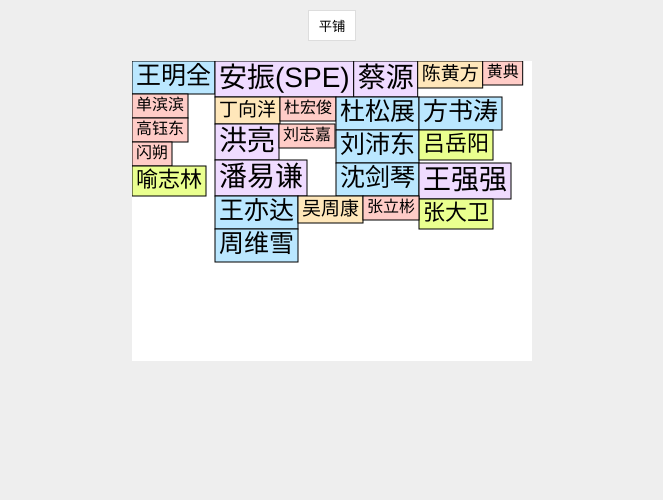
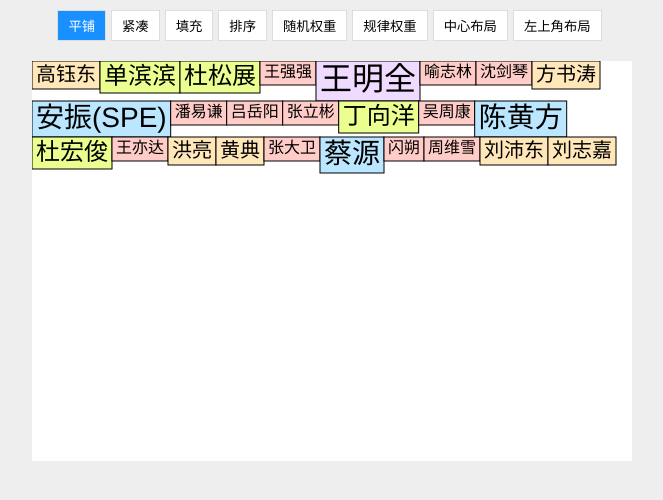
Before and after one commit to HustLiuCN/layout, a website built with webpack: page demos/demo.html in a window 1280 px wide. Both pictures are taken after a click on the button "平铺". Shown: the whole page, without its empty margins (308-971 px from the left). Built offline with nearby package versions, Linux system fonts and the light colour scheme; a small style sheet from the web is missing.

Commit message:
中心布局 - 1

```diff
--- a/demos/demo.html
+++ b/demos/demo.html
@@ -9,7 +9,10 @@
 <body>
     <main>
         <div id="toolbar"></div>
-        <canvas id="canvas"></canvas>
+        <div class="canvas-box">
+            <canvas id="canvas"></canvas>
+            <canvas id="wrapper"></canvas>
+        </div>
     </main>
 </body>
 <script src="dist/word.build.js"></script>
--- a/src/interface.d.ts
+++ b/src/interface.d.ts
@@ -1,6 +1,7 @@
 interface IWordCloud {
   // words: IWord[]
   cvs: HTMLCanvasElement
+  axisCvs: HTMLCanvasElement
 }
 
 interface IWord {
--- a/src/toolbar.ts
+++ b/src/toolbar.ts
@@ -13,7 +13,13 @@ class Toolbar {
       const o = document.createElement('button')
       o.className = 'toolbar-btn'
       o.innerText = tool[0]
-      o.addEventListener('click', tool[1])
+      o.addEventListener('click', () => {
+        document.querySelectorAll('.toolbar-btn').forEach(btn => {
+          btn.classList.remove('active')
+        })
+        o.classList.add('active')
+        tool[1]()
+      })
       oFrag.appendChild(o)
     }
     this.container.appendChild(oFrag)
--- a/src/utils.ts
+++ b/src/utils.ts
@@ -7,7 +7,24 @@ export function mixin(names) {
     weight: Math.floor(Math.random() * 5),
   }))
 }
-
+export function mixin2(names) {
+  return names.map((n, i) => {
+    let weight = 4
+    if (i > 13) {
+      weight = 0
+    } else if (i > 7) {
+      weight = 1
+    } else if (i > 3) {
+      weight = 2
+    } else if (i > 0) {
+      weight = 3
+    }
+    return {
+      text: n,
+      weight,
+    }
+  }).sort(() => Math.random() * 10 - 5)
+}
 /**
  * 修改 canvas 字体设置
  */
@@ -23,9 +40,21 @@ export function _changeSize(size: number): string {
  * 边的重叠不算作相交
  * true -> 相交
  */
-export function _checkOverlap(rect1: IWordRect, rect2: IWordRect): boolean {
+export function _checkTwoOverlap(rect1: IWordRect, rect2: IWordRect): boolean {
   return Math.min(rect1.x + rect1.w, rect2.x + rect2.w) > Math.max(rect1.x, rect2.x) &&
           Math.min(rect1.y + rect1.h, rect2.y + rect2.h) > Math.max(rect1.y, rect2.y)
+}
+export function _checkHasOverlap(rect: IWordRect, rectList: IWordRect[], { width, height }: HTMLCanvasElement) {
+  const { x, y, w, h } = rect
+  if (x < 0 || y < 0 || x + w > width || y + h > height) {
+    return true
+  }
+  for (let pos of rectList) {
+    if (_checkTwoOverlap(rect, pos)) {
+      return true
+    }
+  }
+  return false
 }
 
 /**
--- a/src/word.ts
+++ b/src/word.ts
@@ -1,6 +1,6 @@
 import words from '../mock-data/words'
 import Toolbar from './toolbar'
-import { mixin, _changeSize, _checkOverlap, _findNoBottomItem, _findNoRightItem, _getColor } from './utils'
+import { mixin, mixin2, _changeSize, _checkHasOverlap, _checkTwoOverlap, _findNoBottomItem, _findNoRightItem, _getColor } from './utils'
 
 /**
  * 创建 canvas
@@ -12,40 +12,70 @@ const rect = cvs.getBoundingClientRect()
 cvs.width = rect.width * ratio
 cvs.height = rect.height * ratio
 
+const axisCvs = document.getElementById('canvas') as HTMLCanvasElement
+axisCvs.width = rect.width * ratio
+axisCvs.height = rect.height * ratio
+
 /**
  * WordCloud
  */
 class WordCloud {
   constructor({
     cvs,
+    axisCvs,
   }: IWordCloud) {
     this.cvs = cvs
     this.ctx = cvs.getContext('2d')
     this.ratio = window.devicePixelRatio || 1
     this.ctx.textBaseline = 'top'
 
-    this.words = mixin(words).map((w, i) => ({ ...w, id: i }))
+    this.axisCvs = axisCvs
+    // this.words = mixin(words).map((w, i) => ({ ...w, id: i }))
+    this.words = mixin2(words).map((w, i) => ({ ...w, id: i }))
+
     this.pos = []
+    this.origin = { x: 0, y: 0 }
+
+    // 方向
+    this.dir = 0
 
     this._initToolbar()
   }
 
   _initToolbar = () => {
     new Toolbar([
-      ['平铺', () => this._tile('easy')]
+      ['平铺', () => this._tile('easy')],
+      ['紧凑', () => this._tile('compact')],
+      ['填充', () => this._tile('fill')],
+      ['排序', () => this._sort()],
+      ['随机权重', () => this._randomWeight()],
+      ['规律权重', () => this._ruledWeight()],
+      ['中心布局', () => this._origin()],
+      ['左上角布局', () => this._origin(0, 0)]
     ])
   }
 
-  _remixWords = () => {
+  _randomWeight = () => {
     this.words = mixin(words).map((w, i) => ({ ...w, id: i }))
+  }
+  _ruledWeight = () => {
+    this.words = mixin2(words).map((w, i) => ({ ...w, id: i }))
+  }
+  _sort = () => {
+    this.words.sort((a, b) => b.weight - a.weight)
+  }
+  _origin = (x?: number, y?: number) => {
+    const { width, height } = this.cvs
+    this.origin = { x: x ?? width / 2, y: y ?? height / 2 }
+    this._sort()
+    this._tile('origin')
   }
 
   /**
    * 平铺绘制
    * 从画布左上角开始, 所有单词字号相同
    */
-  _tile = (mode: string) => {
-    this._remixWords()
+  _tile = (mode?: string) => {
     // clear
     this._clear()
 
@@ -56,15 +86,30 @@ class WordCloud {
       // save 当前画布状态
       ctx.save()
       // 修改字体
-      const size = 16 + weight * 3
+      const size = 16 + weight * 4
       ctx.font = _changeSize(size * ratio)
       // 矩形长度
       const w = ctx.measureText(text).width + 8 * ratio
       // 矩形高度
       const h = (size + 8) * ratio
       // 矩形布局起点
-      // const { x, y } = this._getPosByLine(w)
-      const { x, y } = this._getPosCompact(w, h)
+      let fn
+      switch (mode) {
+        case 'easy':
+          fn = this._getPosByLine
+          break
+        case 'compact':
+          fn = this._getPosCompact
+          break
+        case 'origin':
+          fn = this._getPosFromOrigin
+          break
+        case 'fill':
+        default:
+          fn = this._getPosFilled
+          break
+      }
+      const { x, y } = fn(w, h)
       // 矩形布局信息
       const rect: IWordRect = { x, y, w, h }
       this._paintText(text, rect, weight)
@@ -77,10 +122,10 @@ class WordCloud {
   /**
    * 优先当前行, 当前行排满后排入下一行, 且保证与当前行无重叠, 即以当前行最大的坐标 y 作为下一行起点
    */
-  _getPosByLine = (len: number) => {
-    const { pos, cvs } = this
+  _getPosByLine = (len: number, h: number) => {
+    const { pos, cvs, origin } = this
     if (!pos.length) {
-      return { x: 0, y: 0 }
+      return origin
     }
     const { width } = cvs
     const last = pos[pos.length - 1]
@@ -101,17 +146,15 @@ class WordCloud {
    * 从上至下: 以最小 y 坐标作为起点
    */
   _getPosCompact = (w: number, h: number) => {
-    const { pos } = this
+    const { pos, origin, cvs } = this
     if (!pos.length) {
-      return { x: 0, y: 0 }
+      return origin
     }
-    const xOrder = this._orderByX(pos)
-    const yOrder = this._orderByY(pos)
     const noRightList = _findNoRightItem(pos)
     for (let item of noRightList) {
       let x = item.x + item.w
       let y = item.y
-      let isOverlap = this._checkOverlap({ x, y, w, h })
+      let isOverlap = _checkHasOverlap({ x, y, w, h }, pos, cvs)
       if (!isOverlap) {
         return { x, y }
       }
@@ -121,7 +164,7 @@ class WordCloud {
     for (let item of noBottomList) {
       let x = item.x
       let y = item.y + item.h
-      let isOverlap = this._checkOverlap({ x, y, w, h })
+      let isOverlap = _checkHasOverlap({ x, y, w, h }, pos, cvs)
       if (!isOverlap) {
         return { x, y }
       }
@@ -131,24 +174,67 @@ class WordCloud {
   }
 
   /**
-   * 判断 rect 与其他画布中的矩形是否相交
+   * 尽可能填充整个画布, 以每一个坐标相交点作为起点
    */
-  _checkOverlap = (rect: IWordRect) => {
-    const { cvs, pos } = this
-    const { x, y, w, h } = rect
-    if (x + w > cvs.width) {
-      return true
+  _getPosFilled = (w: number, h: number) => {
+    const { pos, origin, cvs } = this
+    if (!pos.length) {
+      return origin
     }
-    for (let p of pos) {
-      if (_checkOverlap(rect, p)) {
-        return true
+    const xAxis = [0, ...new Set(pos.map(p => p.x + p.w))].sort((a, b) => a - b)
+    const yAxis = [0, ...new Set(pos.map(p => p.y + p.h))].sort((a, b) => a - b)
+    for (let y of yAxis) {
+      for (let x of xAxis) {
+        if (!_checkHasOverlap({ x, y, w, h}, pos, cvs)) {
+          return { x, y }
+        }
       }
     }
-    return false
+
+    console.log('===no position===')
+    return { x: 350, y: 250 }
   }
 
-  _orderByX = (pos: IWordRect[]) => pos.slice().sort((a, b) => (a.x + b.w - b.x - b.w))
-  _orderByY = (pos: IWordRect[]) => pos.slice().sort((a, b) => (a.y + b.h - b.y - b.h))
+  /**
+   * 从中心向四周辐射
+   */
+  _getPosFromOrigin = (w: number, h: number) => {
+    const { pos, origin, cvs } = this
+    if (!pos.length) {
+      return { x: origin.x - w / 2, y: origin.y - h / 2 }
+    }
+
+    const xAxis = [...new Set(pos.map(p => p.x).concat(pos.map(p => p.x + p.w)))].sort((a, b) => a - b)
+    const yAxis = [...new Set(pos.map(p => p.y).concat(pos.map(p => p.y + p.h)))].sort((a, b) => a - b)
+
+    for (let y of yAxis) {
+      for (let x of xAxis) {
+        // left-top
+        let a = { x, y, w, h}
+        if (!_checkHasOverlap(a, pos, cvs)) {
+          return { x, y }
+        }
+        // left-bottom
+        let b = { x, y: y - h, w, h }
+        if (!_checkHasOverlap(b, pos, cvs)) {
+          return { x, y: y - h }
+        }
+        // right-top
+        let c = { x: x - w, y, w, h }
+        if (!_checkHasOverlap(c, pos, cvs)) {
+          return { x: x - w, y }
+        }
+        // right-bottom
+        let d = { x: x - w, y: - h, w, h }
+        if (!_checkHasOverlap(d, pos, cvs)) {
+          return { x: x - w, y: y - h }
+        }
+      }
+    }
+
+    console.log('===no position===');
+    return { x: 550, y: 350 }
+  }
 
   /**
    * 绘制文字
@@ -165,6 +251,18 @@ class WordCloud {
     ctx.fillText(text, x + 4 * ratio, y + 4 * ratio)
   }
 
+  /**
+   * 绘制直线
+   */
+  _paintLine = ([sx, sy], [ex, ey]) => {
+    const ctx = this.axisCvs.getContext('2d')
+    ctx.beginPath()
+    ctx.moveTo(sx, sy)
+    ctx.lineTo(ex, ey)
+    ctx.stroke()
+    ctx.closePath()
+  }
+
   _clear = () => {
     const { cvs, ctx } = this
     const { width, height } = cvs
@@ -175,14 +273,16 @@ class WordCloud {
   cvs: HTMLCanvasElement
   ctx: CanvasRenderingContext2D
   ratio: number
+  axisCvs: HTMLCanvasElement
   /** 所有词组 */
   words: IWord[]
   /** 记录词组的绘制位置 */
+  origin: { x: number, y: number }
   pos: IWordRect[]
-  __posInfo: IWordRect[]
-  __xOrderPos: IWordRect[]
+  dir: number     // 0,1,2,3 -> 右,下,左,上
 }
 
 new WordCloud({
   cvs,
+  axisCvs,
 })
--- a/style/common.css
+++ b/style/common.css
@@ -12,12 +12,22 @@ main {
   background-color: #eee;
 }
 
+.canvas-box {
+  position: relative;
+  width: 600px;
+  height: 400px;
+  margin: 20px auto;
+}
 canvas {
-  display: block;
-  width: 400px;
-  height: 300px;
-  margin: 20px auto;
+  position: absolute;
+  left: 0;
+  top: 0;
+  width: 600px;
+  height: 400px;
   background-color: #fff;
+}
+#wrapper {
+  background-color: transparent;
 }
 
 #toolbar {
@@ -27,6 +37,11 @@ canvas {
 }
 .toolbar-btn {
   padding: 5px 10px;
+  margin-right: 5px;
   background-color: #fff;
   border: 1px solid #ddd;
 }
+.toolbar-btn.active {
+  background-color: #1890ff;
+  color: #fff;
+}
```
